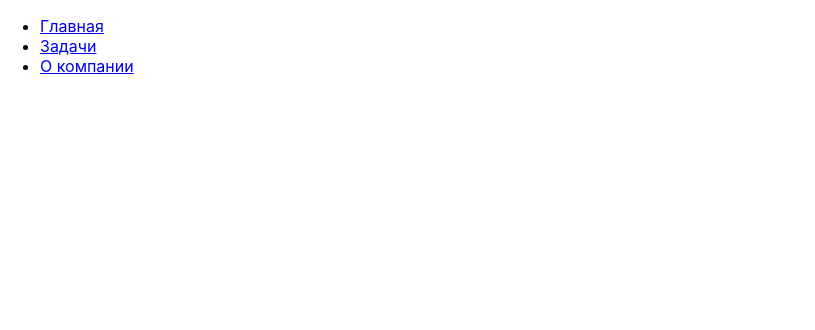
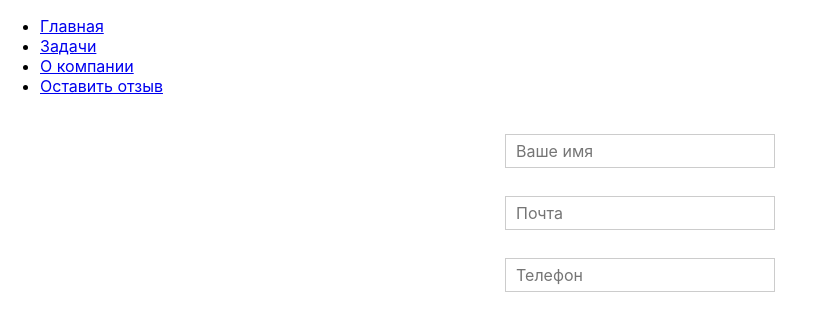
Before and after one commit to education-vk-company/lesson-6-spa, a React (Create React App) app: page /feedback in a window 1280 px wide. Shown: the top 330 px of the page, without its empty margins (0-815 px from the left). Built offline with nearby package versions, Linux system fonts and the light colour scheme.

Commit message:
add custom input

```diff
--- a/src/App.js
+++ b/src/App.js
@@ -2,7 +2,7 @@
 import Layout from './components/Layout/Layout';
 import ToDoContainer from './containers/ToDoContainer/ToDoContainer';
 import { BrowserRouter as Router, Route} from 'react-router-dom';
-
+import FeedbackContainer from './containers/FeedbackContainer/FeedbackContainer';
 const About = () => (
   <div>AboutPage</div>
 );
@@ -14,6 +14,7 @@
         <Layout>
           <Route path='/task' component={ToDoContainer} />
           <Route path='/about' exact component={About} />
+          <Route path='/feedback' exact component={FeedbackContainer} />
         </Layout>
       </Router>
     );
--- a/src/components/Header/Header.js
+++ b/src/components/Header/Header.js
@@ -12,6 +12,9 @@
         <li>
             <Link to='/about'>О компании</Link>
         </li>
+        <li>
+            <Link to='/feedback'>Оставить отзыв</Link>
+        </li>
     </ul>
 );
 
--- /dev/null
+++ b/src/components/Input/Input.js
@@ -0,0 +1,28 @@
+import React from 'react';
+import classes from './Input.module.css';
+
+const input = props => {
+    let inputElement = null;
+
+    switch (props.inputType) {
+        case('input'):
+            inputElement = <input className={classes.InputElement} {...props}/>;
+            break;
+        case('textarea'):
+            inputElement = <textarea className={classes.InputElement} {...props}/>;
+            break;
+        default:
+            inputElement = <input className={classes.InputElement} {...props}/>;
+            break;
+    }
+
+
+    return (
+        <div className={classes.Input}>
+            <label className={classes.Label}>{props.label}</label>
+            {inputElement}
+        </div>
+    );
+};
+
+export default input;
--- /dev/null
+++ b/src/components/Input/Input.module.css
@@ -0,0 +1,24 @@
+.Input {
+    width: 100%;
+    padding: 10px;
+    box-sizing: border-box;
+}
+
+.Label {
+    font-weight: bold;
+    display: block;
+    margin-bottom: 8px;
+}
+
+.InputElement {
+    outline: none;
+    border: 1px solid #cccccc;
+    background-color: white;
+    font: inherit;
+    padding: 6px 10px;
+}
+
+.InputElement:focus {
+    outline: none;
+    background-color: #cccccc;
+}
--- /dev/null
+++ b/src/containers/FeedbackContainer/FeedbackContainer.js
@@ -0,0 +1,16 @@
+import React, { Component } from 'react';
+import Input from '../../components/Input/Input';
+
+class FeedbackContainer extends Component {
+    render () {
+        return (
+            <form>
+                <Input inputType='input' type="text" name="name" placeholder="Ваше имя"/>
+                <Input inputType='input' type="email" name="email" placeholder="Почта"/>
+                <Input inputType='input' type="text" name="phone" placeholder="Телефон"/>
+            </form>
+        );
+    }
+}
+
+export default FeedbackContainer;
```
Lines whose indentation alone changed are shown as unchanged.
